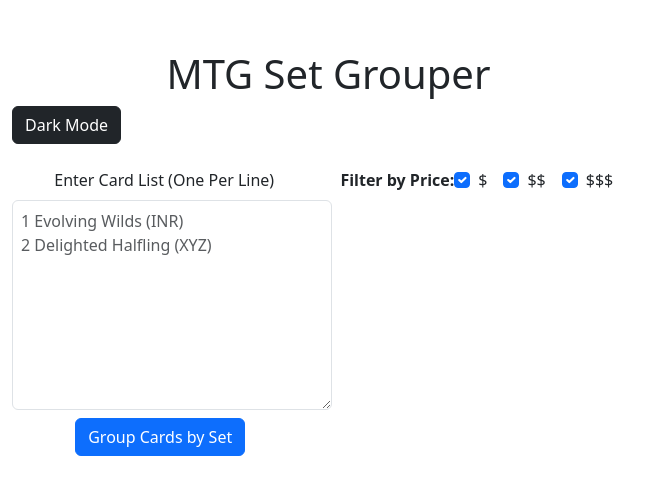
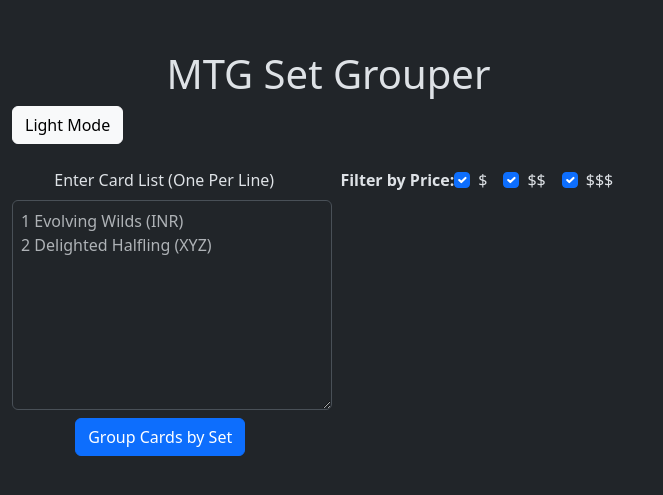
Before and after one commit to cardoe/mtg-set-grouper, a React (Vite) app: page / in a window 1280 px wide. Shown: the part 159-654 px from the top of the page, without its empty margins (0-663 px from the left). Built offline with nearby package versions, Linux system fonts and the light colour scheme.

Commit message:
add tests for dark mode and make it the default

```diff
--- a/src/App.tsx
+++ b/src/App.tsx
@@ -1,4 +1,4 @@
-import React, { useState, useEffect } from "react";
+import React, { useState } from "react";
 import { saveAs } from "file-saver";
 import Papa from "papaparse";
 import "bootstrap/dist/css/bootstrap.min.css";
@@ -14,19 +14,12 @@
 const App: React.FC = () => {
   const [inputText, setInputText] = useState<string>("");
   const [setGroups, setSetGroups] = useState<[string, Card[]][]>([]);
-  const [darkMode, setDarkMode] = useState<boolean>(false);
   const [selectedCard, setSelectedCard] = useState<Card | null>(null);
   const [showPriceFilters, setShowPriceFilters] = useState<{ [key: string]: boolean }>({
     "$": true,
     "$$": true,
     "$$$": true
   });
-
-  useEffect(() => {
-    const savedDarkMode = localStorage.getItem("darkMode") === "true";
-    setDarkMode(savedDarkMode);
-    document.documentElement.setAttribute("data-bs-theme", savedDarkMode ? "dark" : "light");
-  }, []);
 
   const processCards = async () => {
     const cardNames = extractCardNames(inputText);
@@ -61,7 +54,7 @@
     <Container fluid className="mt-4">
       <h1 className="text-center">MTG Set Grouper</h1>
 
-      <DarkModeToggle darkMode={darkMode} setDarkMode={setDarkMode} />
+      <DarkModeToggle />
 
       <Row className="mt-4">
         <Col lg={6} md={12} className="d-flex flex-column align-items-center">
--- a/src/components/DarkModeToggle.tsx
+++ b/src/components/DarkModeToggle.tsx
@@ -1,12 +1,14 @@
-import React from "react";
+import React, { useState, useEffect } from "react";
 import Button from "react-bootstrap/Button";
 
-interface DarkModeToggleProps {
-  darkMode: boolean;
-  setDarkMode: React.Dispatch<React.SetStateAction<boolean>>;
-}
+const DarkModeToggle: React.FC = () => {
+  const [darkMode, setDarkMode] = useState<boolean>(true);
+  useEffect(() => {
+    const darkMode = localStorage.getItem("darkMode") !== "false";
+    setDarkMode(darkMode);
+    document.documentElement.setAttribute("data-bs-theme", darkMode ? "dark" : "light");
+  }, []);
 
-const DarkModeToggle: React.FC<DarkModeToggleProps> = ({ darkMode, setDarkMode }) => {
   const toggleMode = () => {
     const newMode = !darkMode;
     setDarkMode(newMode);
```
Also changed, not shown: 1 other file (tests, documents, lock files or other folders).
